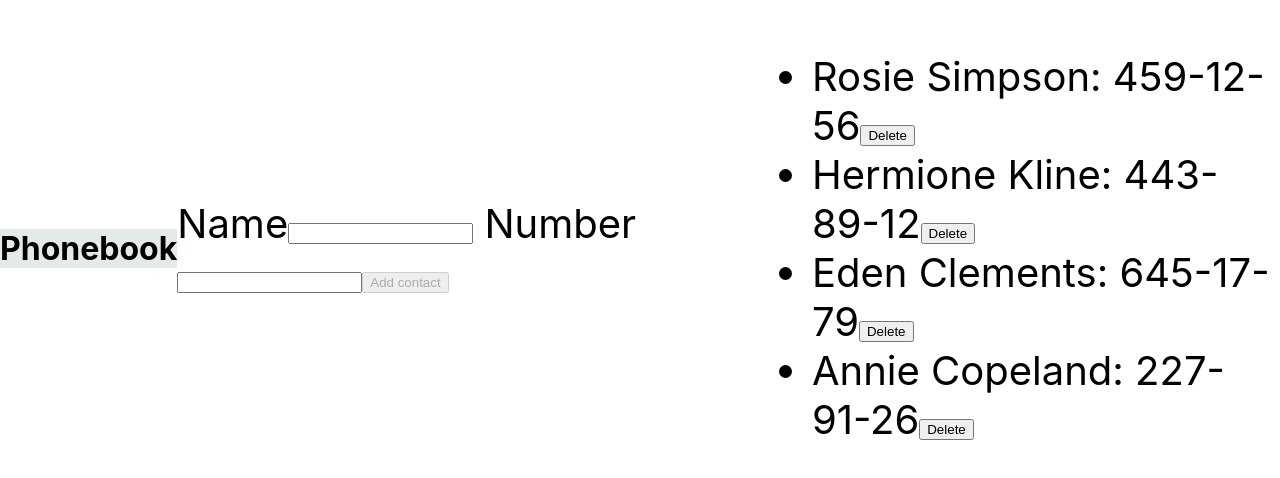
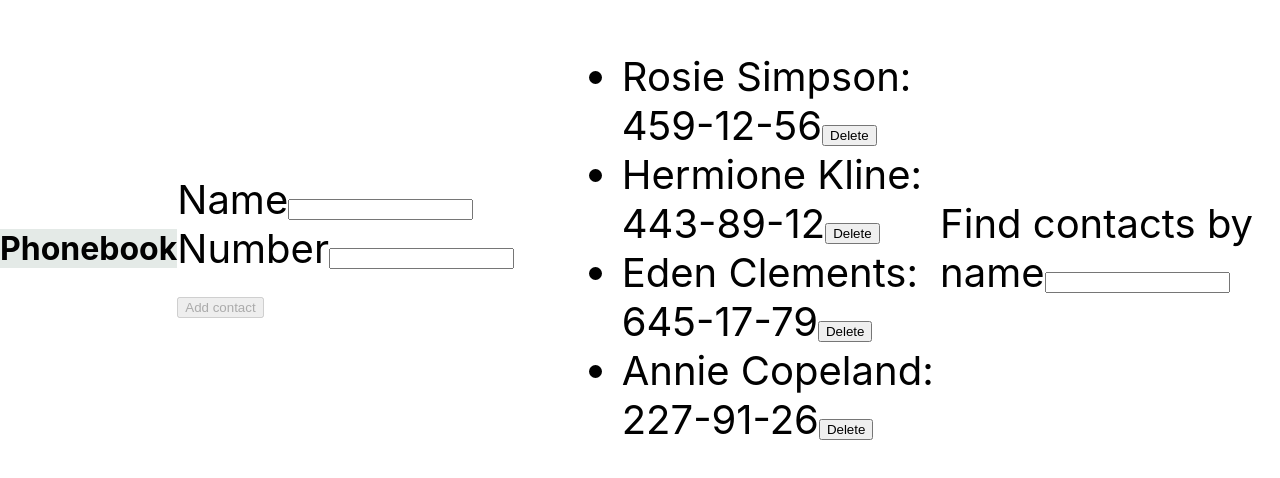
Before and after one commit to Westtochka/goit-react-hw-02-phonebook, a React (Create React App) app: page / in a window 1280 px wide. Shown: the part 152-630 px from the top of the page. Built offline with nearby package versions, Linux system fonts and the light colour scheme.

Commit message:
add filter

```diff
--- a/src/components/App.jsx
+++ b/src/components/App.jsx
@@ -1,9 +1,8 @@
 import { Component } from 'react'
 import { ContactTitle } from "../components/ContactTitle/ContactTitle";
 import {ContactForm} from "./ContactForm/ContactForm";
-import {ContactList} from '../components/ContactList/ContactList';
-// import {ContactItem} from '../components/ContactListItem/ContactItem';
-// import {Filter} from './Filter/Filter'
+import ContactList from '../components/ContactList/ContactList';
+import Filter from './Filter/Filter'
 import { nanoid } from 'nanoid';
 
 class App extends Component {
@@ -21,7 +20,6 @@ class App extends Component {
     this.setState(prevState => ({
       contacts: prevState.contacts.filter(contact => contact.id !== id)
       }))
-      // this.setState({ contacts: [...contacts, newContact] })
   }
 
   createUser=(data)=>{
@@ -34,7 +32,16 @@ class App extends Component {
     this.setState({ contacts: [...this.state.contacts, newUser] })
   }
 
+  changeFilter=e=>{
+this.setState({filter:e.currentTarget.value})
+  }
+
 render() {
+const normalizedFilter = this.state.filter.toLowerCase();
+const visibleContacts = this.state.contacts.filter((contact) =>
+    contact.name.toLowerCase().includes(normalizedFilter)
+  )
+
 return (
     <div
       style={{
@@ -48,11 +55,9 @@ return (
     >
       <ContactTitle title={'Phonebook'}/>
       <ContactForm createUser={this.createUser}/>
-      <ContactList contacts={this.state.contacts} onDeleteContact={this.deleteContact}/>
-
-      {/* <Filter createUser={this.createUser}
-      onDeleteContact={this.deleteContact} */}
-      {/* /> */}
+      <ContactList contacts={visibleContacts} onDeleteContact={this.deleteContact}/>
+      <Filter filter={this.state.filter} onChange={this.changeFilter}
+        />
     </div>
     )
 
--- a/src/components/ContactForm/ContactForm.jsx
+++ b/src/components/ContactForm/ContactForm.jsx
@@ -9,7 +9,6 @@ export class ContactForm extends Component {
 
   handleChange=({target:{name,value}})=>
   {this.setState({[name]:value})}
-  // handleNumberChange=(e)=>{this.setState({number: e.target.value})}
 
   handlerSubmit=e=>{
   e.preventDefault()
--- a/src/components/ContactItem/ContactItem.jsx
+++ b/src/components/ContactItem/ContactItem.jsx
@@ -1,4 +1,3 @@
-// import {ContactList} from '../ContactList/ContactList'
 export const ContactItem = ({ contact, onDeleteContact }) => {
   const handleDelete = () => {
     onDeleteContact(contact.id);
--- a/src/components/Filter/Filter.jsx
+++ b/src/components/Filter/Filter.jsx
@@ -1,18 +1,11 @@
 // import PropTypes from 'prop-types';
 
-export const Filter = ({ id, name, number, onDeleteContact, createUser }) => (
-  //  {id, name, number }=this.createUser
-  <li>
-      <p>{name}: <span>{number}</span></p>
-      <button type="button"onClick ={() => onDeleteContact(id)}>Delete</button>
-    </li>
-)
+export const Filter = ({ filter, onChange }) => {
+ return  <label>
+    Find contacts by name
+    <input type="text" value={filter} onChange={onChange}/>
+  </label>
+}
 
-// AddNewContact.propTypes = {
-//   id: PropTypes.string.isRequired,
-//   name: PropTypes.string.isRequired,
-//   number: PropTypes.string.isRequired,
-//   onDeleteContact: PropTypes.func.isRequired
-// }
 
 export default Filter;
```
